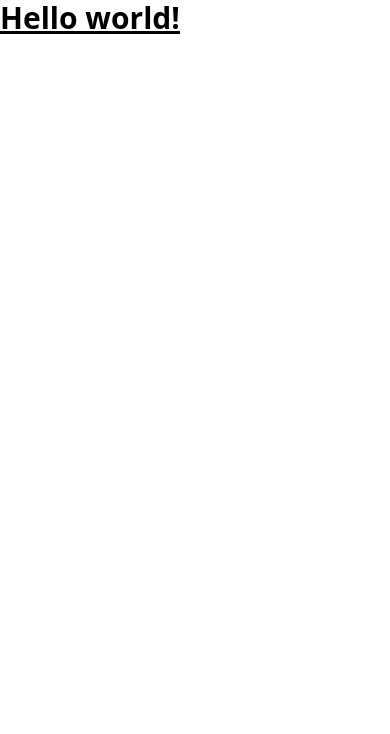
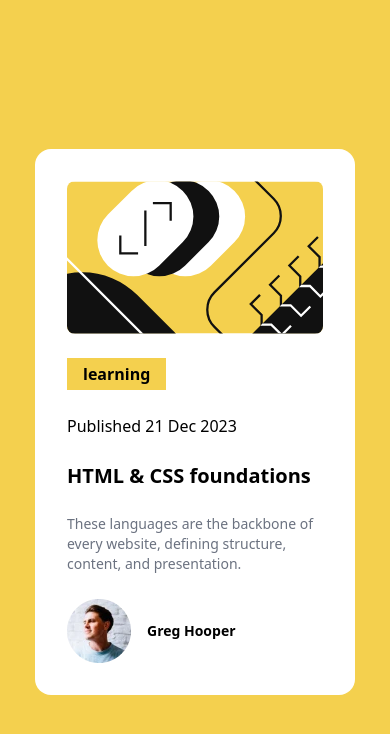
Before and after one commit to Edg3Runner/FM_Blog-Preview-Card, a React (Vite) app: page / in a window 390 px wide. Shown: the top 734 px of the page. Built offline with nearby package versions, Linux system fonts and the light colour scheme.

Commit message:
Mobile Layout Done

```diff
--- a/src/App.tsx
+++ b/src/App.tsx
@@ -1,8 +1,25 @@
+import myImg from "./assets/images/illustration-article.svg";
+import profilePicture from "./assets/images/image-avatar.webp";
 function App() {
   return (
-    <>
-      <h1 className="text-3xl font-bold underline">Hello world!</h1>
-    </>
+    <main className="h-dvh bg-custom-yellow flex justify-center items-center">
+      <div className="w-80 bg-white flex flex-col gap-6 p-8 rounded-2xl">
+        <img className="rounded-lg" src={myImg} alt="image" />
+        <span className="text-black font-bold bg-custom-yellow px-4 py-1 self-start	">
+          learning
+        </span>
+        <p>Published 21 Dec 2023</p>
+        <h1 className="font-extrabold text-xl">HTML & CSS foundations</h1>
+        <p className="text-sm text-gray-500">
+          These languages are the backbone of every website, defining structure,
+          content, and presentation.
+        </p>
+        <div className="flex items-center gap-4">
+          <img src={profilePicture} alt="profile-picture" />
+          <h2 className="font-bold text-sm">Greg Hooper</h2>
+        </div>
+      </div>
+    </main>
   );
 }
 
--- a/tailwind.config.js
+++ b/tailwind.config.js
@@ -2,7 +2,11 @@
 export default {
   content: ["./index.html", "./src/**/*.{js,ts,jsx,tsx}"],
   theme: {
-    extend: {},
+    extend: {
+      colors: {
+        "custom-yellow": "#F4D04E",
+      },
+    },
   },
   plugins: [],
 };
```
